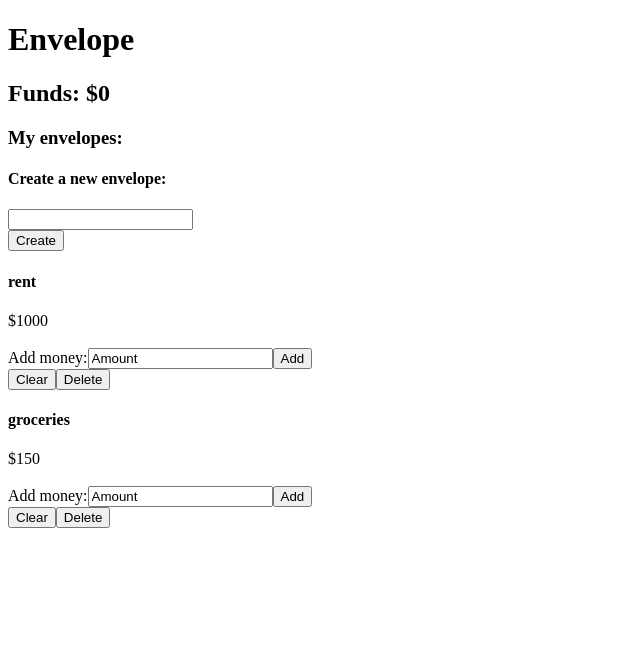
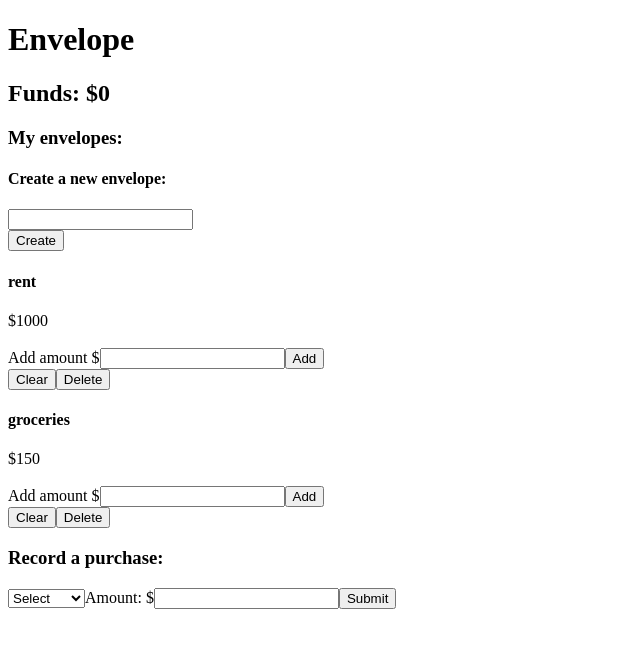
Before and after one commit to iwantmyhatback/envelopes, a React app: page / in a window 1280 px wide. Shown: the top 648 px of the page, without its empty margins (0-640 px from the left). Built offline with nearby package versions, Linux system fonts and the light colour scheme; the HTML template or start-up script is replaced by a standard one.

Commit message:
add purchase form

```diff
--- a/client/src/addMoneyForm.jsx
+++ b/client/src/addMoneyForm.jsx
@@ -6,26 +6,32 @@ class AddMoneyForm extends React.Component {
     super(props);
 
     this.state = {
-      amount: "Amount"
+      amount: ""
     };
     this.onChangeBound = this.onChange.bind(this);
     this.onSubmitBound = this.onSubmit.bind(this);
   }
 
   onChange(event) {
-
+    this.setState({
+      amount: event.target.value
+    });
   }
 
   onSubmit(event) {
     event.preventDefault();
-
+    const newAmount = Number(this.state.amount) + this.props.category.now;
+    this.props.updateHandler(this.props.category.id, "now", newAmount);
+    this.setState({
+      amount: ""
+    });
   }
 
   render() {
     return (
       <form onSubmit={this.onSubmitBound}>
         <label>
-          Add money:
+          Add amount $
           <input type="text" name="amount" value={this.state.amount} onChange={this.onChangeBound} />
         </label>
         <input type="submit" value="Add" />
--- a/client/src/category.jsx
+++ b/client/src/category.jsx
@@ -8,7 +8,7 @@ const Category = ({category, updateHandler, deleteHandler}) => {
     <h4>{category.name}</h4>
     <div>${category.now}</div>
     <br />
-    <AddMoneyForm updateHandler={updateHandler} />
+    <AddMoneyForm category={category} updateHandler={updateHandler} />
     <button type="button" onClick={() => updateHandler(category.id, "now", 0)}>Clear</button>
     <button type="button" onClick={() => deleteHandler(category.id)}>Delete</button>
   </div>
--- a/client/src/index.jsx
+++ b/client/src/index.jsx
@@ -13,7 +13,7 @@ class App extends React.Component {
 
     this.state = {
       totalFunds: 0,
-      categories: [{name: "rent", now: 1000}, {name: "groceries", now: 150}]
+      categories: [{id: 1, name: "rent", now: 1000}, {id: 2, name: "groceries", now: 150}]
     };
     this.updateCategoryBound = this.updateCategory.bind(this);
     this.deleteCategoryBound = this.deleteCategory.bind(this);
@@ -60,8 +60,8 @@ class App extends React.Component {
         <h1>Envelope</h1>
         <h2>Funds: ${this.state.totalFunds}</h2>
         <h3>My envelopes:</h3>
-        <MainList id="main-list" categories={this.state.categories} updateHandler={this.updateCategoryBound} deleteHandler={this.deleteCategoryBound} addHandler={this.addCategoryBound} />
-        <SpendForm handler={this.updateCategoryBound} />
+        <MainList categories={this.state.categories} updateHandler={this.updateCategoryBound} deleteHandler={this.deleteCategoryBound} addHandler={this.addCategoryBound} />
+        <SpendForm categories={this.state.categories} handler={this.updateCategoryBound} />
         <Graph />
       </div>
     );
--- a/client/src/spendForm.jsx
+++ b/client/src/spendForm.jsx
@@ -8,7 +8,8 @@ class SpendForm extends React.Component {
       category: "Select",
       amount: ""
     };
-
+    this.onChangeBound = this.onChange.bind(this);
+    this.onSubmitBound = this.onSubmit.bind(this);
   }
 
   onChange(event) {
@@ -20,7 +21,25 @@ class SpendForm extends React.Component {
   }
 
   render() {
-    return (<div></div>);
+    {var options = this.props.categories.map((cat) => {
+      return <option key={cat.id} value={cat.id}>{cat.name}</option>
+    })}
+    return (
+    <div>
+      <h3>Record a purchase:</h3>
+      <form onSubmit={this.onSubmitBound}>
+        <select onChange={this.onChangeBound}>
+          <option>Select</option>
+          {options}
+        </select>
+        <label>
+          Amount: $
+          <input type="text" name="amount" value={this.state.amount} />
+        </label>
+        <input type="submit" value="Submit" />
+      </form>
+    </div>
+    );
   }
 
 }
```
Also changed, not shown: 1 other file (tests, documents, lock files or other folders).
